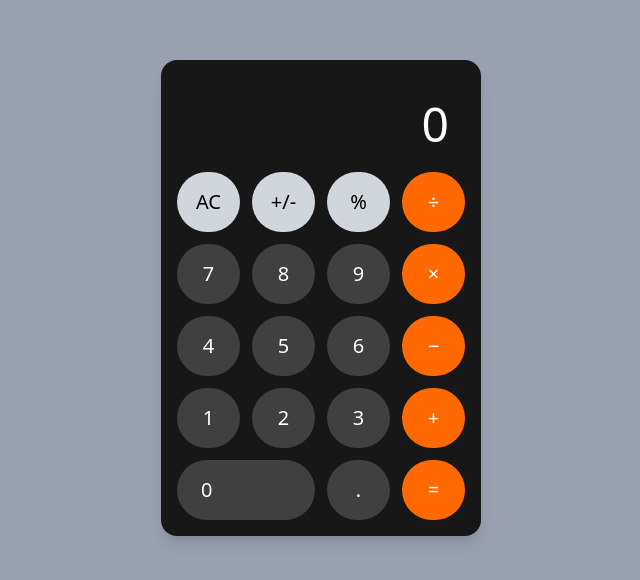
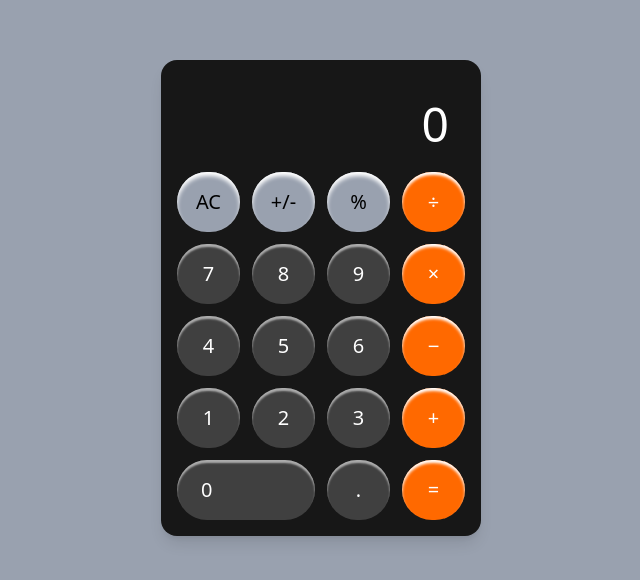
Before and after one commit to shkimran/React-Redux-Calculator, a React (Vite) app: page / in a window 1280 px wide. Shown: the part 102-682 px from the top of the page, without its empty margins (319-959 px from the left). Built offline with nearby package versions, Linux system fonts and the light colour scheme.

Commit message:
style: enhance button styles with shadows and improved hover effects

```diff
--- a/src/components/Button.tsx
+++ b/src/components/Button.tsx
@@ -17,10 +17,10 @@ const Button: React.FC<ButtonProps> = React.memo(({ value }) => {
     <button
       className={`
         ${isZero ? 'col-span-2 text-left pl-6' : ''}
-        ${isOp ? 'bg-orange-500 text-white' : ''}
-        ${isUtil ? 'bg-gray-300 text-black' : ''}
-        ${!isOp && !isUtil ? 'bg-neutral-700 text-white' : ''}
-        text-xl font-medium py-4 rounded-full hover:brightness-110 transition-all
+        ${isOp ? 'bg-orange-500 text-white shadow-[inset_0px_3px_3px_#ffffff]' : ''}
+        ${isUtil ? 'bg-gray-400 text-black shadow-[inset_0px_4px_4px_#ffffff]' : ''}
+        ${!isOp && !isUtil ? 'bg-neutral-700 text-white shadow-[inset_0px_3px_2px_#ffffff91]' : ''}
+        text-xl py-4 rounded-full hover:brightness-125 transition-all
       `}
       onClick={() => dispatch(handleButton(value))}
     >
```
